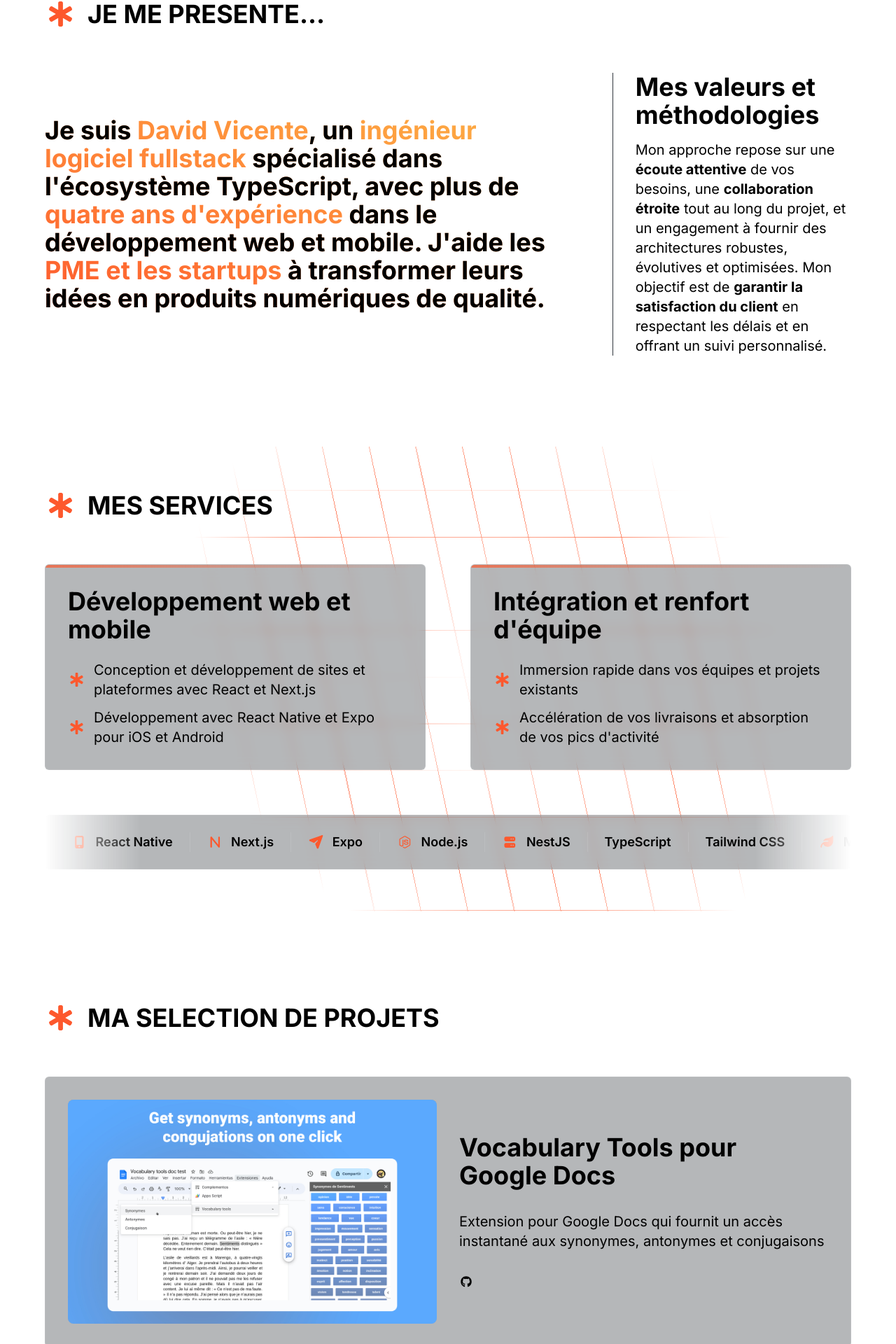
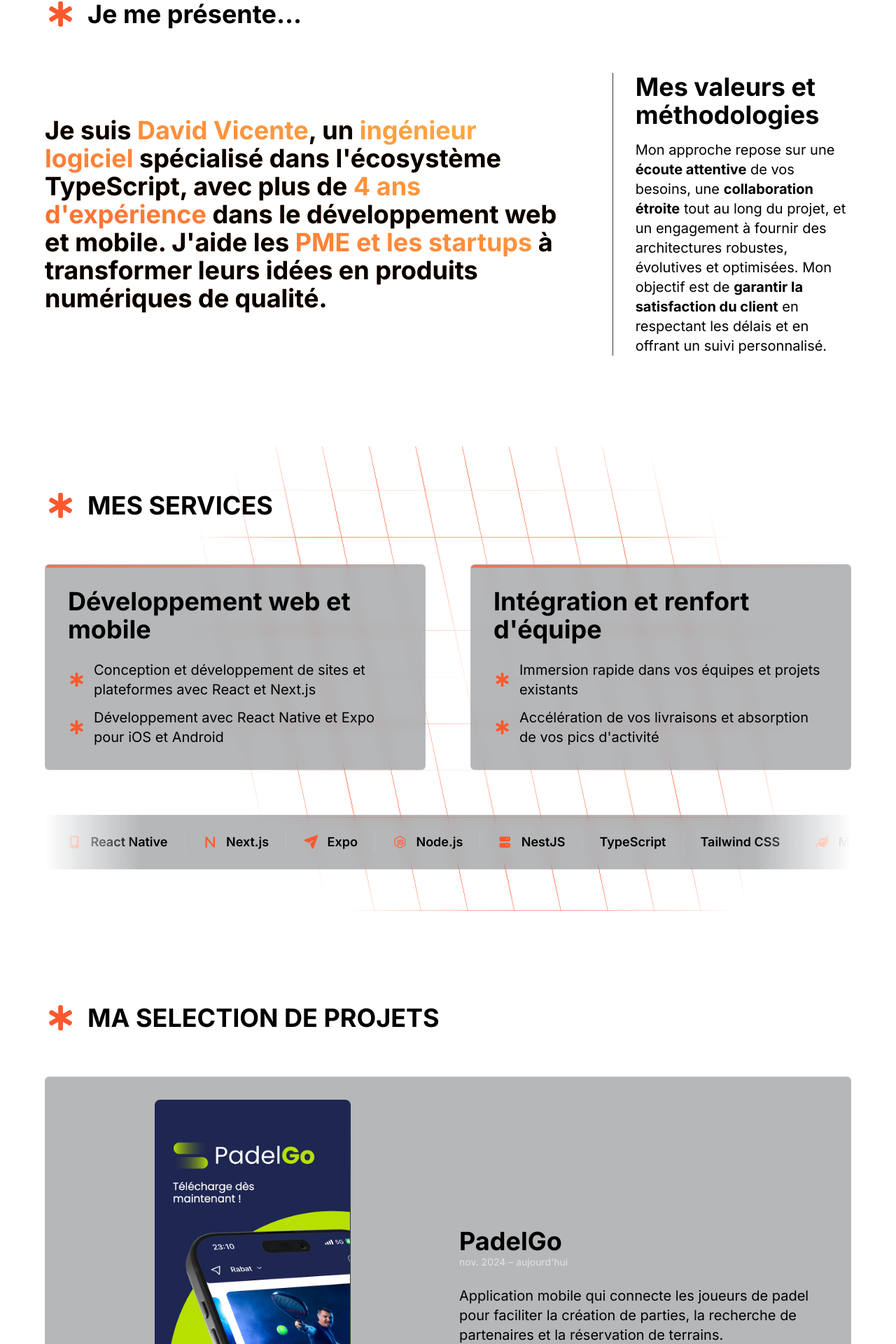
Before and after one commit to david-vct/my-portfolio, a Next.js app: page / in a window 1280 px wide. Shown: the part 866-2786 px from the top of the page at 70% size. Built offline with nearby package versions, Linux system fonts and the light colour scheme.

Commit message:
feat: enhance ProjectSection with new ProjectCard components and add vertical prop to ImageCarousel

```diff
--- a/app/components/common/ImageCarousel.tsx
+++ b/app/components/common/ImageCarousel.tsx
@@ -7,9 +7,15 @@
   images: string[]
   interval?: number
   className?: string
+  vertical?: boolean
 }
 
-const ImageCarousel = ({ images, interval = 10000, className }: Props) => {
+const ImageCarousel = ({
+  images,
+  interval = 10000,
+  className,
+  vertical = false,
+}: Props) => {
   const [index, setIndex] = useState(0)
 
   useEffect(() => {
@@ -20,15 +26,24 @@
     return () => clearInterval(timer)
   }, [images.length, interval])
 
+  // Portrait (mobile) screenshots need their own aspect ratio and object-fit
+  // so they show fully without being cropped or too small.
+  const frameClass = vertical
+    ? "relative w-full max-w-[280px] mx-auto aspect-[664/1440]"
+    : "relative w-full min-h-80"
+  const slideClass = vertical ? "relative h-full" : "relative min-h-80"
+
   return (
     <div
       className={
-        "relative w-full min-h-80 overflow-hidden rounded-lg shadow-inner shadow-black/20 " +
+        "overflow-hidden rounded-lg shadow-inner shadow-black/20 " +
+        frameClass +
+        " " +
         (className ? className : "")
       }
     >
       <div
-        className="flex h-full min-h-80 transition-transform duration-700 ease-in-out"
+        className="flex h-full transition-transform duration-700 ease-in-out"
         style={{
           width: `${images.length * 100}%`,
           transform: `translateX(-${index * (100 / images.length)}%)`,
@@ -36,12 +51,12 @@
       >
         {images.map((image, i) => (
           <div
-            className="relative min-h-80"
+            className={slideClass}
             style={{ width: `${100 / images.length}%` }}
             key={i}
           >
             <Image
-              className="object-cover"
+              className={vertical ? "object-contain" : "object-cover"}
               alt={image}
               src={image}
               fill={true}
--- a/app/components/common/ProjectCard.tsx
+++ b/app/components/common/ProjectCard.tsx
@@ -7,32 +7,47 @@
 
 type Props = {
   title: string
+  period?: string
   description: string
   images: string[]
   site?: string
+  siteName?: string
   github?: string
+  vertical?: boolean
 }
 
-const ProjectCard = ({ title, description, images, site, github }: Props) => {
+const ProjectCard = ({
+  title,
+  period,
+  description,
+  images,
+  site,
+  siteName = "Site",
+  github,
+  vertical = false,
+}: Props) => {
   return (
     <div className="group relative grid grid-cols-1 lg:grid-cols-2 items-center gap-6 md:gap-8 p-8 bg-base/30 backdrop-blur-sm rounded-md border border-white/10 overflow-hidden transition-all duration-300 hover:-translate-y-2 hover:border-accent/60 hover:shadow-2xl hover:shadow-accent/20">
       {/*       <div className="absolute inset-x-0 top-0 h-1 bg-gradient-to-r from-accent to-sebg-base/30 condary opacity-70 group-hover:opacity-100 transition-opacity"></div>
        */}
-      <ImageCarousel images={images} className="w-full" />
+      <ImageCarousel images={images} vertical={vertical} className="w-full" />
       <div>
-        <h2 className="pb-4 md:pb-8 text-2xl md:text-4xl font-bold">{title}</h2>
-        <p className="pb-4 md:pb-8 text-md md:text-xl">{description}</p>
+        <h2 className="text-2xl md:text-4xl font-bold">{title}</h2>
+        {period && <p className="pb-2 text-sm  text-white/60">{period}</p>}
+        <p className="pt-2 pb-4 md:pt-4 md:pb-8 text-md md:text-xl">
+          {description}
+        </p>
         <div className="flex flex-row items-center gap-8">
           {site && (
             <ButtonLink
-              text="Site"
+              text={siteName}
               link={site}
               icon={faSquareArrowUpRight}
             ></ButtonLink>
           )}
           {github && (
             <a href={github} target="_blank">
-              <FontAwesomeIcon className="h-8" icon={faGithub} />
+              <FontAwesomeIcon className="h-8" size="xl" icon={faGithub} />
             </a>
           )}
         </div>
--- a/app/components/layout/PresentationSection.tsx
+++ b/app/components/layout/PresentationSection.tsx
@@ -1,33 +1,44 @@
 import React from "react"
 import Reveal from "../common/motion/Reveal"
 import Title from "../common/Title"
+import { getYearsOfExperience } from "@/app/lib/date"
 
 const PresentationSection = () => {
+  const yearsOfExperience = getYearsOfExperience()
+
   return (
     <section
       id="presentation"
       className="flex flex-col place-content-center w-full max-w-7xl min-h-[80svh] p-4 md:p-16 mt-16 md:mt-0"
     >
       <Reveal>
-				<Title title="JE ME PRESENTE..." />
+        <Title title="Je me présente..." />
       </Reveal>
       <div className="grid grid-cols-1 xl:grid-cols-3 gap-16 items-center">
         <Reveal className="md:col-span-2" delay={0.1}>
           <p className="text-2xl md:text-4xl text-balance font-bold bg-gradient-to-tr from-accent to-secondary bg-clip-text">
             Je suis <span className="text-transparent">David Vicente</span>, un{" "}
-						<span className="text-transparent">ingénieur logiciel fullstack</span> spécialisé dans l'écosystème
-						TypeScript, avec plus de <span className="text-transparent">quatre ans d'expérience</span> dans le
-						développement web et mobile. J'aide les{" "}
-						<span className="text-transparent">PME et les startups</span> à transformer leurs idées en produits numériques de qualité.
+            <span className="text-transparent">ingénieur logiciel</span>{" "}
+            spécialisé dans l'écosystème TypeScript, avec plus de{" "}
+            <span className="text-transparent">
+              {yearsOfExperience} ans d'expérience
+            </span>{" "}
+            dans le développement web et mobile. J'aide les{" "}
+            <span className="text-transparent">PME et les startups</span> à
+            transformer leurs idées en produits numériques de qualité.
           </p>
         </Reveal>
         <Reveal className="border-l border-neutral pl-8" delay={0.2}>
-					<h2 className="text-2xl md:text-4xl font-bold pb-4">Mes valeurs et méthodologies</h2>
+          <h2 className="text-2xl md:text-4xl font-bold pb-4">
+            Mes valeurs et méthodologies
+          </h2>
           <p className="text-md md:text-xl">
-						Mon approche repose sur une <strong>écoute attentive</strong> de vos besoins, une{" "}
-						<strong>collaboration étroite</strong> tout au long du projet, et un engagement à fournir des architectures
-						robustes, évolutives et optimisées. Mon objectif est de <strong>garantir la satisfaction du client</strong>{" "}
-						en respectant les délais et en offrant un suivi personnalisé.
+            Mon approche repose sur une <strong>écoute attentive</strong> de vos
+            besoins, une <strong>collaboration étroite</strong> tout au long du
+            projet, et un engagement à fournir des architectures robustes,
+            évolutives et optimisées. Mon objectif est de{" "}
+            <strong>garantir la satisfaction du client</strong> en respectant
+            les délais et en offrant un suivi personnalisé.
           </p>
         </Reveal>
       </div>
--- a/app/components/layout/ProjectSection.tsx
+++ b/app/components/layout/ProjectSection.tsx
@@ -10,6 +10,34 @@
         <Title title="MA SELECTION DE PROJETS"></Title>
       </Reveal>
       <div className="flex flex-col gap-16">
+        <Reveal fade={false}>
+          <ProjectCard
+            title="PadelGo"
+            period="nov. 2024 – aujourd'hui"
+            description="Application mobile qui connecte les joueurs de padel pour faciliter la création de parties, la recherche de partenaires et la réservation de terrains."
+            images={[
+              "/projects/padelgo-1.png",
+              "/projects/padelgo-2.png",
+              "/projects/padelgo-3.png",
+            ]}
+            site={"https://apps.apple.com/ma/app/padelgo/id6743053827?l=fr-FR"}
+            siteName="App Store"
+            vertical={true}
+          ></ProjectCard>
+        </Reveal>
+        <Reveal fade={false}>
+          <ProjectCard
+            title="DuckDuckGo Custom Tabs"
+            period="avr. 2026 – mai 2026"
+            description="Extension de navigateur permettant de personnaliser DuckDuckGo en redirigeant les onglets vers les services de son choix comme Google Maps, Wikipédia ou Reddit."
+            images={["/projects/ddgct-1.png", "/projects/ddgct-2.png"]}
+            site={
+              "https://addons.mozilla.org/en-US/firefox/addon/duckduckgo-custom-tabs/"
+            }
+            siteName="Firefox Add-ons"
+            github={"https://github.com/david-vct/duckduckgo-custom-tabs"}
+          ></ProjectCard>
+        </Reveal>
         <Reveal fade={false}>
           <ProjectCard
             title="Vocabulary Tools pour Google Docs"
```
Lines whose indentation alone changed are shown as unchanged.
